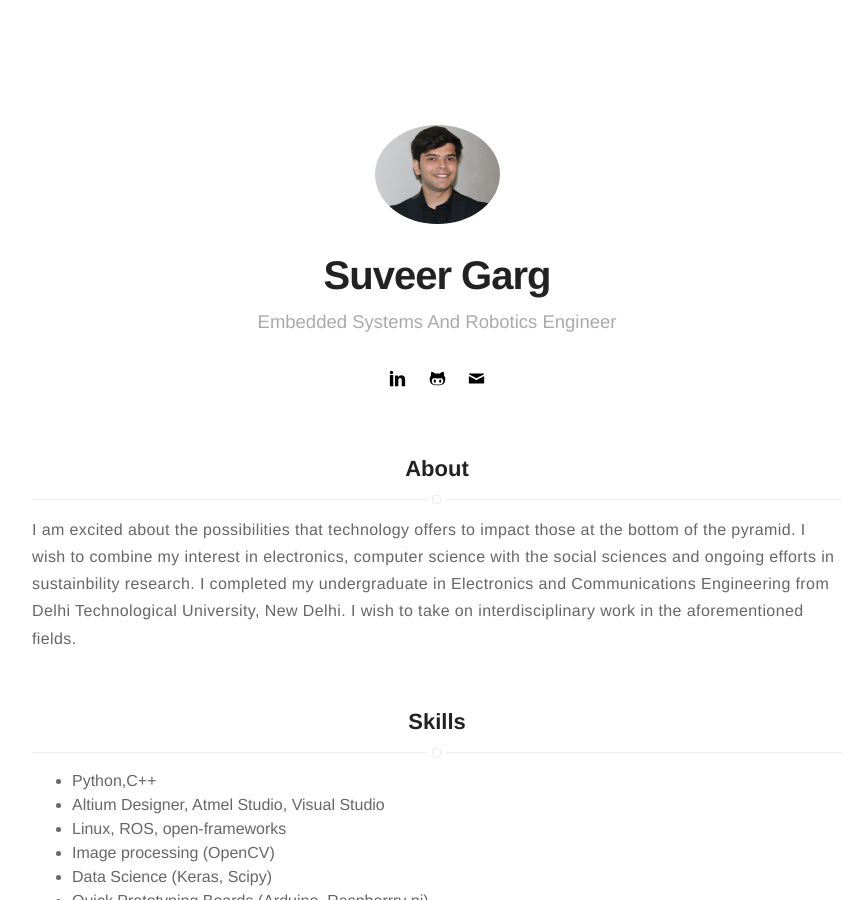
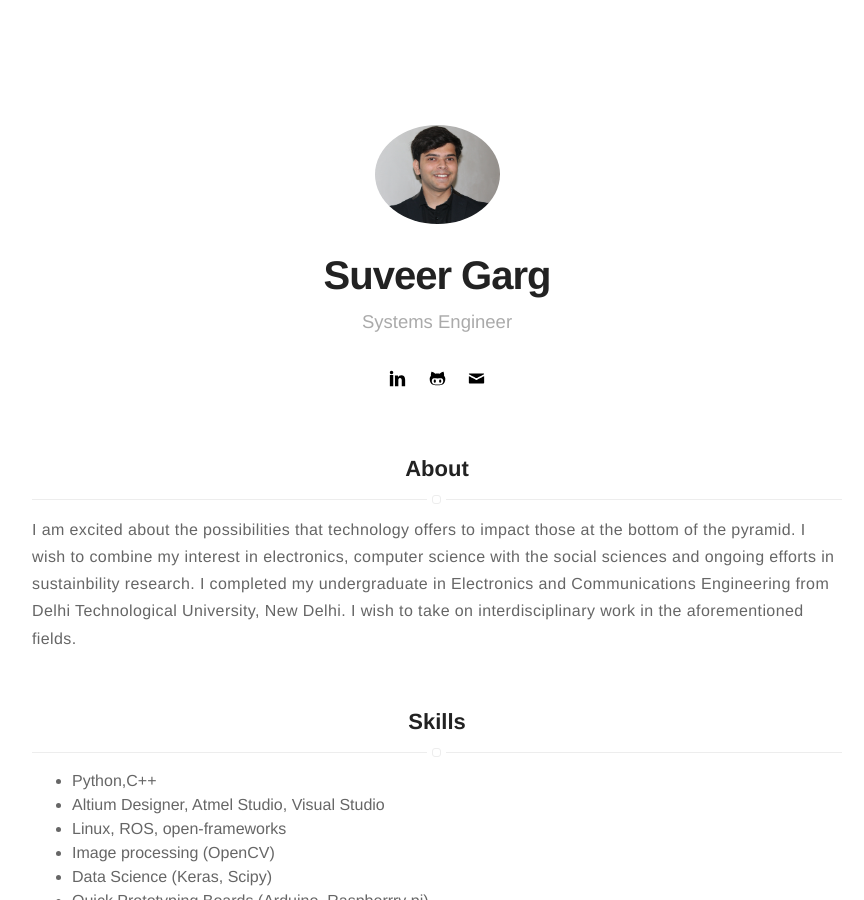
Before and after one commit to suveergarg/suveergarg.github.io, a Jekyll site: the page built from index.html, in a window 1280 px wide and 900 px high. Shown: the whole window, without its empty margins (203-1067 px from the left). Built offline with Jekyll 4.4.1, drawn with Linux system fonts in a browser that asks for light colours.

Commit message:
Update _config.yml

```diff
--- a/_config.yml
+++ b/_config.yml
@@ -1,6 +1,6 @@
 # Your name and what you do
 name: Suveer Garg
-bio: Embedded Systems And Robotics Engineer
+bio: Systems Engineer
 
 description: Suveer's Personal Website
 
```
